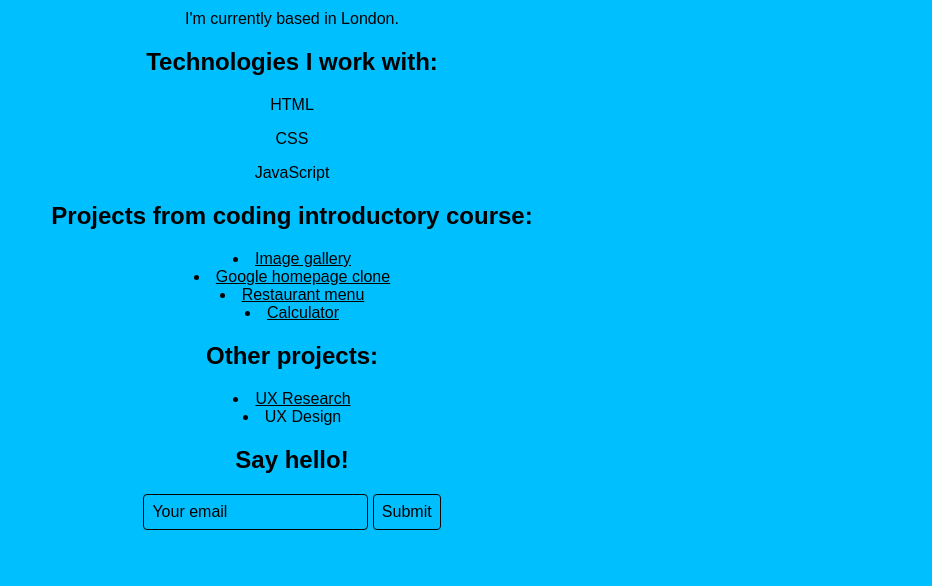
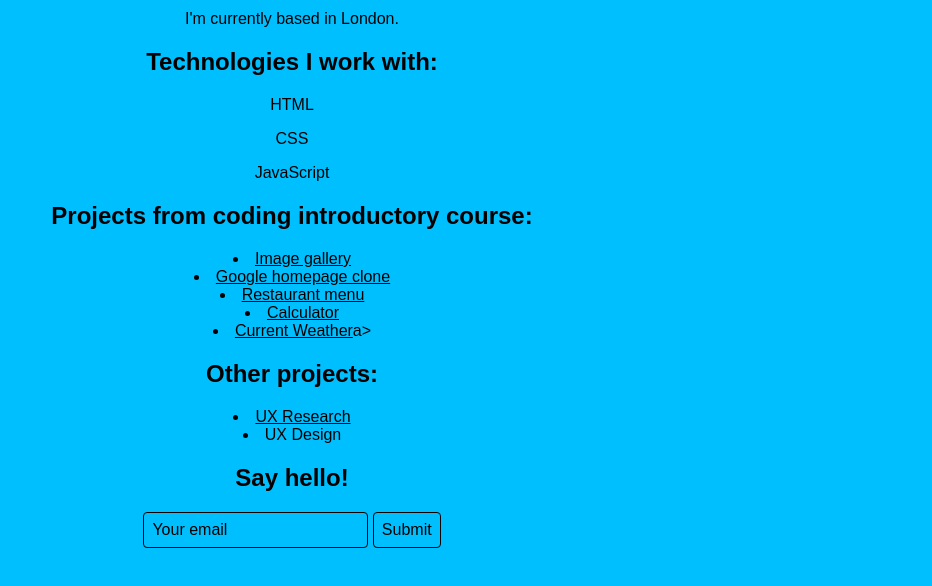
Before and after one commit to BridgetAll/LIFT-Portfolio, a plain HTML site: page index.html in a window 1280 px wide. Shown: the part 110-696 px from the top of the page, without its empty margins (348-1280 px from the left). Drawn offline with Linux system fonts and the light colour scheme; a web font is replaced by a local one.

Commit message:
Update index.html

```diff
--- a/index.html
+++ b/index.html
@@ -25,6 +25,7 @@
         <li><a href="google/" target="_blank">Google homepage clone</a></li>
         <li><a href="menu/" target="_blank">Restaurant menu</a></li>
         <li><a href="calculator/" target="_blank">Calculator</a></li>
+        <li><a href="weather/" target="_blank">Current Weather</a>a></li>
     </ul>
     <h2> Other projects:</h2>
     <ul>
```
